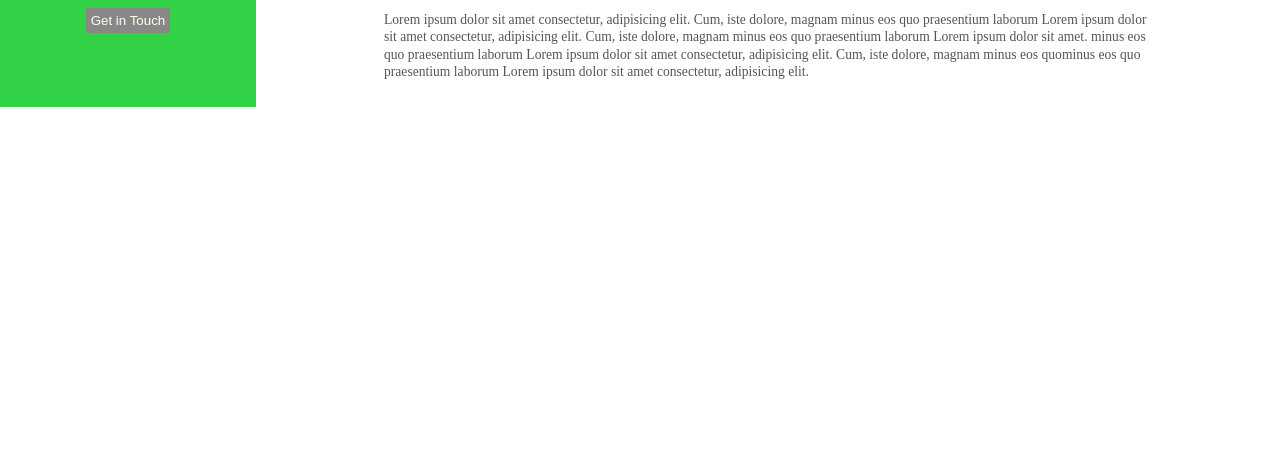
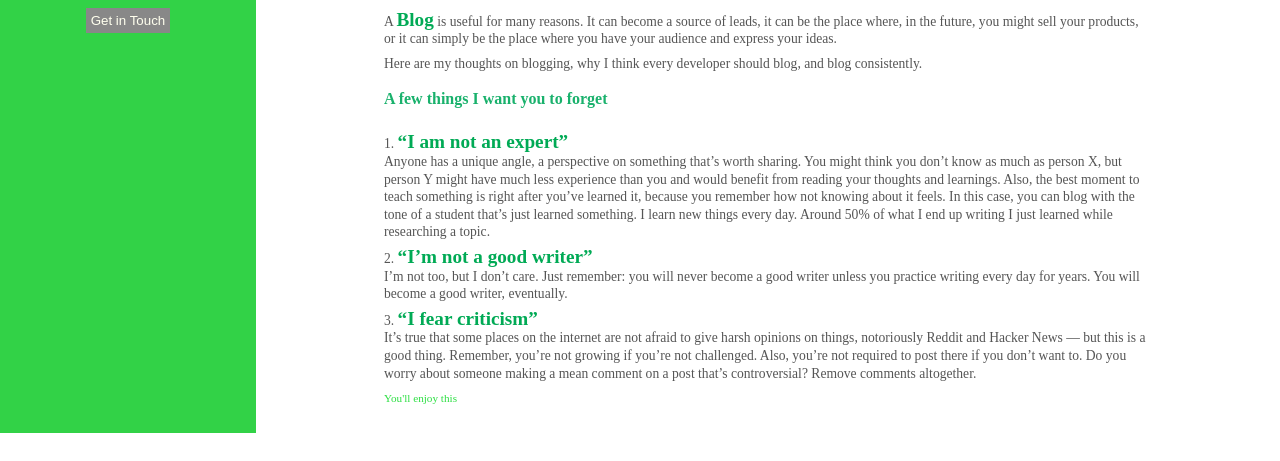
Before and after one commit to ahmad-cod/blog, a plain HTML site: page blog1.html in a window 1280 px wide. Shown: the part 339-800 px from the top of the page. Drawn offline with Linux system fonts and the light colour scheme.

Commit message:
added meaningful texts and edited title

```diff
--- a/blog1.html
+++ b/blog1.html
@@ -4,7 +4,7 @@
 <head>
     <meta charset="UTF-8">
     <meta name="viewport" content="width=device-width, initial-scale=1.0">
-    <title>MIT</title>
+    <title>Why Every Developer Should Have A Blog</title>
     <link rel="stylesheet" href="https://cdnjs.cloudflare.com/ajax/libs/font-awesome/5.15.1/css/all.min.css">
     <link rel="stylesheet" href="./style.css">
 </head>
@@ -52,15 +52,47 @@
             </div>
             <div class="text">
                 <p>
-                    Lorem ipsum dolor sit amet consectetur, adipisicing elit. Cum, iste dolore,
-                    magnam minus eos quo praesentium laborum Lorem ipsum dolor sit amet consectetur, adipisicing elit.
-                    Cum, iste dolore,
-                    magnam minus eos quo praesentium laborum Lorem ipsum dolor sit amet.
-                    minus eos quo praesentium laborum Lorem ipsum dolor sit amet consectetur, adipisicing elit. Cum,
-                    iste dolore,
-                    magnam minus eos quominus eos quo praesentium laborum Lorem ipsum dolor sit amet consectetur,
-                    adipisicing elit.
+                    A <b>Blog</b> is useful for many reasons. It can become a source of leads, it can be the place
+                    where,
+                    in the future, you might sell your products,
+                    or it can simply be the place where you have your audience and express your ideas.
                 </p>
+                <p>
+                    Here are my thoughts on blogging, why I think every developer should blog, and blog consistently.
+                </p><br>
+                <h4 style="color: #19b16c;">A few things I want you to forget</h4>
+                <br>
+                <p>
+                   1. <b>“I am not an expert”</b><br>
+                    Anyone has a unique angle, a perspective on something that’s worth sharing. You might think you
+                    don’t know as much as person X, but person Y might have much less experience than you and would
+                    benefit from reading your thoughts and learnings.
+
+                    Also, the best moment to teach something is right after you’ve learned it, because you remember how
+                    not knowing about it feels.
+
+                    In this case, you can blog with the tone of a student that’s just learned something. I learn new
+                    things every day. Around 50% of what I end up writing I just learned while researching a topic.
+                </p>
+                <p>
+                   2. <b>“I’m not a good writer”</b><br>
+                    I’m not too, but I don’t care.
+                    Just remember: you will never become a good writer unless you practice writing every day for years.
+                    You will become a good writer, eventually.
+                </p>
+                <p>
+                  3.  <b>“I fear criticism”</b> <br>
+                    It’s true that some places on the internet are not afraid to give harsh opinions on things,
+                    notoriously Reddit and Hacker News — but this is a good thing.
+
+                    Remember, you’re not growing if you’re not challenged. Also, you’re not required to post there if
+                    you don’t want to. Do you worry about someone making a mean comment on a post that’s controversial?
+                    Remove comments altogether.
+                </p>
+                <p>
+                    <a
+                    href="https://www.freecodecamp.org/news/every-developer-should-have-a-blog-heres-why-and-how-to-stick-with-it-5fd55a247fbf/#:~:text=A%20blog%20is%20useful%20for,audience%20and%20express%20your%20ideas.">
+                    You'll enjoy this</a></p>
             </div>
 
         </div>
--- a/style.css
+++ b/style.css
@@ -200,6 +200,12 @@ img {
 }
 
 
+b {
+    font-size: 1.2rem;
+    color: #0a5;
+}
+
+
 /****** ABOUT ******/
 
 .about {
```
Also changed, not shown: about.html (+1 -1 lines), blog2.html (+19 -9 lines), blog3.html (+41 -10 lines), index.html (+13 -8 lines).
